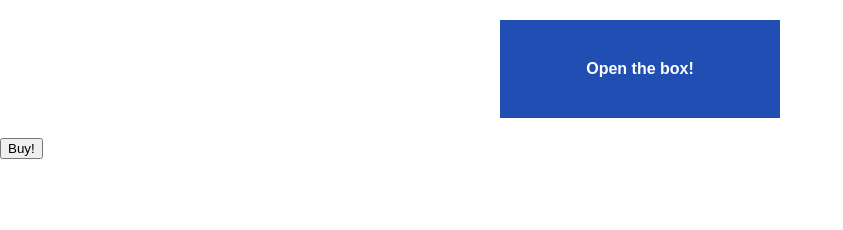
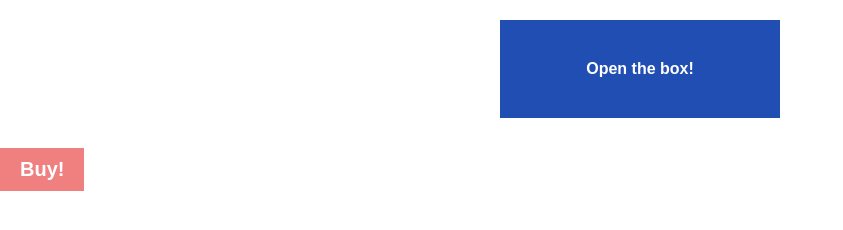
Before and after one commit to Danielambrose-web/js-with-scrimba, a plain HTML site: page 1/index.html in a window 1280 px wide. Shown: the whole page, without its empty margins (0-843 px from the left). Drawn offline with Linux system fonts and the light colour scheme.

Commit message:
style the btn

```diff
--- a/1/style.css
+++ b/1/style.css
@@ -14,3 +14,15 @@
     color: white;
     font-weight: bold;
 }
+#container {
+    margin-top: 30px;
+}
+
+#container button {
+    background: lightcoral;
+    border: none;
+    padding: 10px 20px;
+    font-size: 20px;
+    font-weight: bold;
+    color: white;
+}
```
